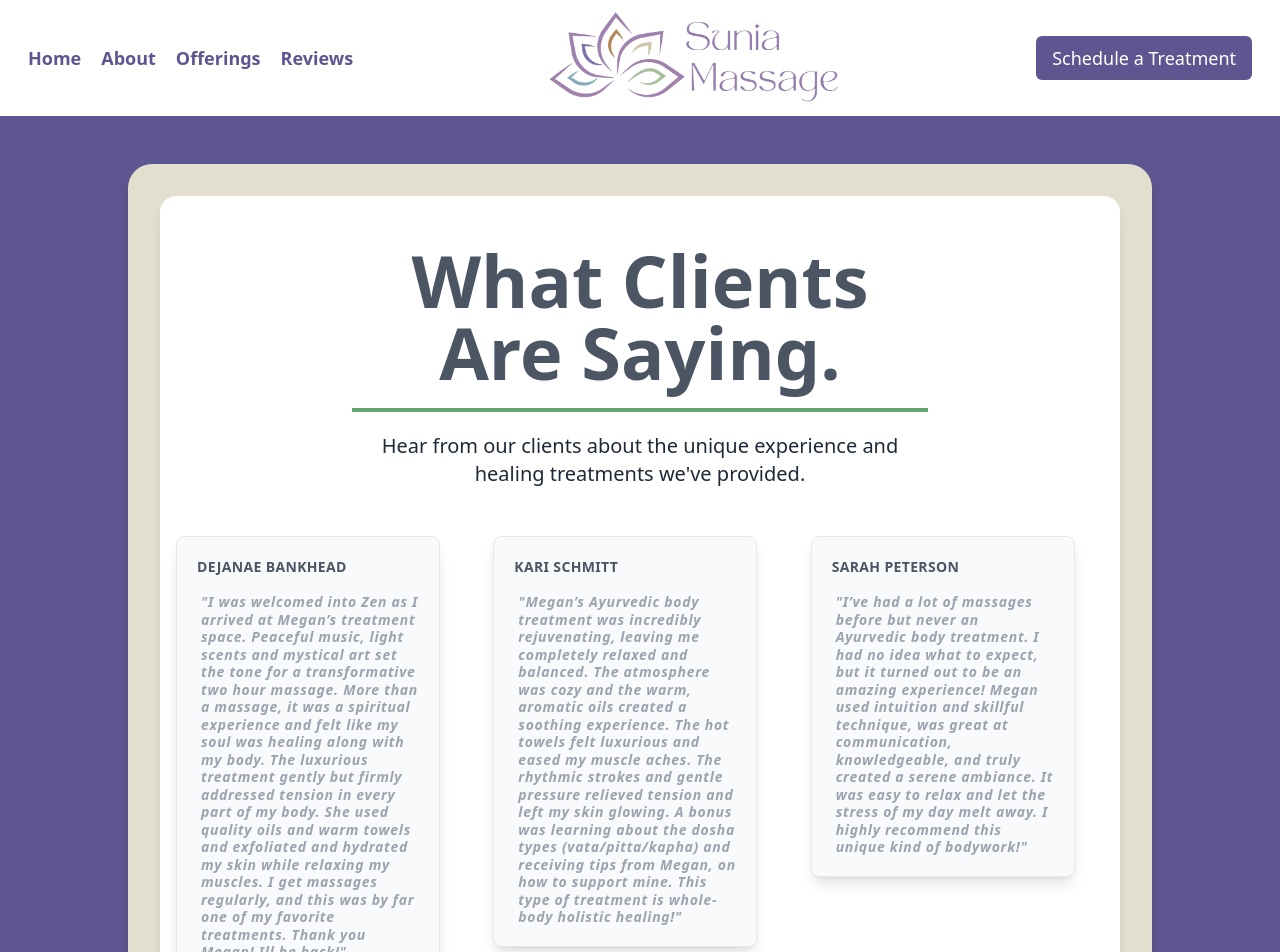
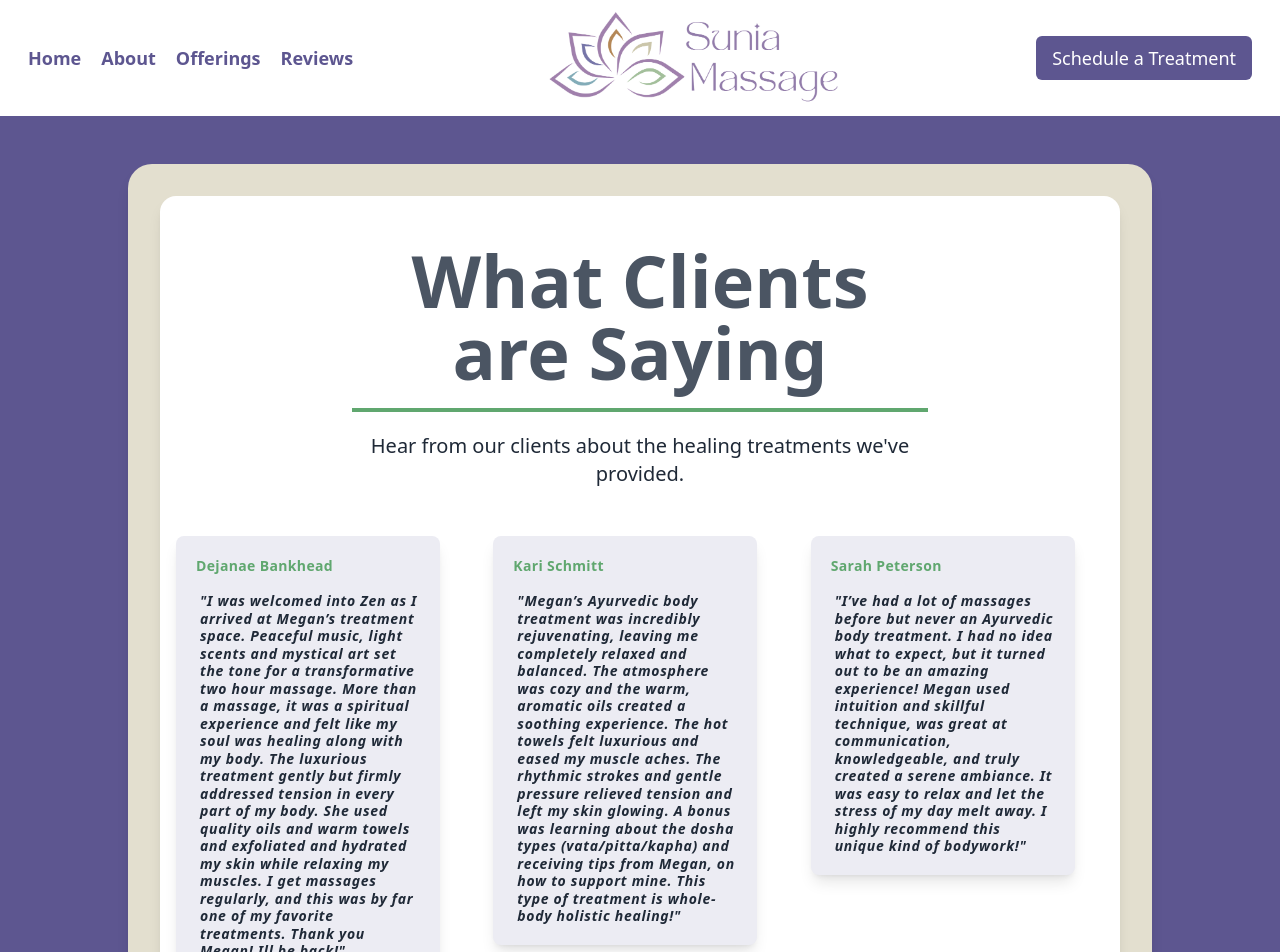
Before and after one commit to ShawnRSidwell/suniamassage, a React (Vite) app: page /reviews in a window 1280 px wide. Shown: the top 952 px of the page. Built offline with nearby package versions, Linux system fonts and the light colour scheme; no server answers.

Commit message:
Changed colors on reviews

```diff
--- a/src/data/CardData.js
+++ b/src/data/CardData.js
@@ -3,14 +3,14 @@ const cardData = [
     title: "Meet Megan",
     image: "/center-megan-profile-pic.jpg",
     description:
-      "Get to know Megan, our experienced Ayurveda practitioner, whose passion for holistic healing has transformed the lives of many. Discover her journey and philosophy on wellness.",
+      "Get to know Megan, our experienced, licensed massage therapist, whose passion for holistic healing has transformed the lives of many. Discover her journey and philosophy on wellness.",
     action: "Get to Know Megan",
   },
   {
     title: "Explore Our Treatments",
     image: "/bowl-and-candles.png",
     description:
-      "Dive into our wide range of Ayurveda treatments designed to rejuvenate your body and mind. Find the perfect treatment for you.",
+      "Dive into our wide range of massage treatments designed to rejuvenate your body, mind and spirit. Find the perfect offering for you.",
     reverse: true,
     action: "View Our Unique Offerings",
   },
--- a/src/ui/Footer.jsx
+++ b/src/ui/Footer.jsx
@@ -9,7 +9,7 @@ function Footer() {
           <div className="mb-6 md:mb-0">
             <Logo className="mb-1" size="large" includeIcon={false} />
             <div className="flex flex-col gap-1 ml-1 text-gray-500">
-              <p> Tigard, Oregon 97224</p>
+              <p> Tigard, Oregon 97223</p>
               <p className="flex">
                 <img
                   className="h-5 mt-[2px]"
--- a/src/ui/ReviewTable.jsx
+++ b/src/ui/ReviewTable.jsx
@@ -3,19 +3,19 @@ import Container from "./Container";
 
 // Review component
 const ReviewCard = ({ review }) => (
-  <div className="w-full md:w-[33dvh] mx-auto rounded-lg bg-gray-50 border border-gray-200 p-5 text-gray-800 font-light mb-6 shadow-lg hover:bg-white">
+  <div className="w-full md:w-[33dvh] mx-auto rounded-lg bg-cPurple-100  p-5 text-gray-800 font-light mb-6 shadow-lg hover:bg-white">
     <div className="w-full flex mb-4 items-center">
       {/* <div className="overflow-hidden rounded-full w-10 h-10 bg-gray-50 border border-gray-200">
         <img src={review.avatar} alt={review.name} />
       </div> */}
       <div className="flex-grow ">
-        <h6 className="font-bold text-sm uppercase text-gray-600 tracking-wide">
+        <h6 className="font-bold text-sm text-cGreen-500 tracking-wide">
           {review.name}
         </h6>
       </div>
     </div>
     <div className="w-full">
-      <p className="text-sm leading-tight tracking-wider font-semibold italic text-gray-400 ml-1">
+      <p className="text-sm leading-tight tracking-wider font-semibold italic ml-1 ">
         &quot;{review.testimonial}&quot;
       </p>
     </div>
@@ -33,12 +33,12 @@ const ReviewTable = () => {
               <div className="text-center max-w-xl mx-auto">
                 <h2 className="text-5xl md:text-7xl font-bold mb-5 text-gray-600 md:mt-5">
                   What Clients <br />
-                  Are Saying.
+                  are Saying
                 </h2>
                 <hr className="border-[#60A76F] border-2 my-5" />
                 <h3 className="text-xl mb-5 font-light">
-                  Hear from our clients about the unique experience and healing
-                  treatments we&apos;ve provided.
+                  Hear from our clients about the healing treatments we&apos;ve
+                  provided.
                 </h3>
               </div>
               <div className="-mx-3 md:grid md:grid-cols-3 items-start md:mt-12">
--- a/tailwind.config.js
+++ b/tailwind.config.js
@@ -5,7 +5,7 @@ export default {
     extend: {
       colors: {
         cPurple: {
-          100: "#f0eff5",
+          100: "#ececf3",
           200: "#d2cfe2",
           300: "#b3afcf",
           400: "#958fbc",
```
